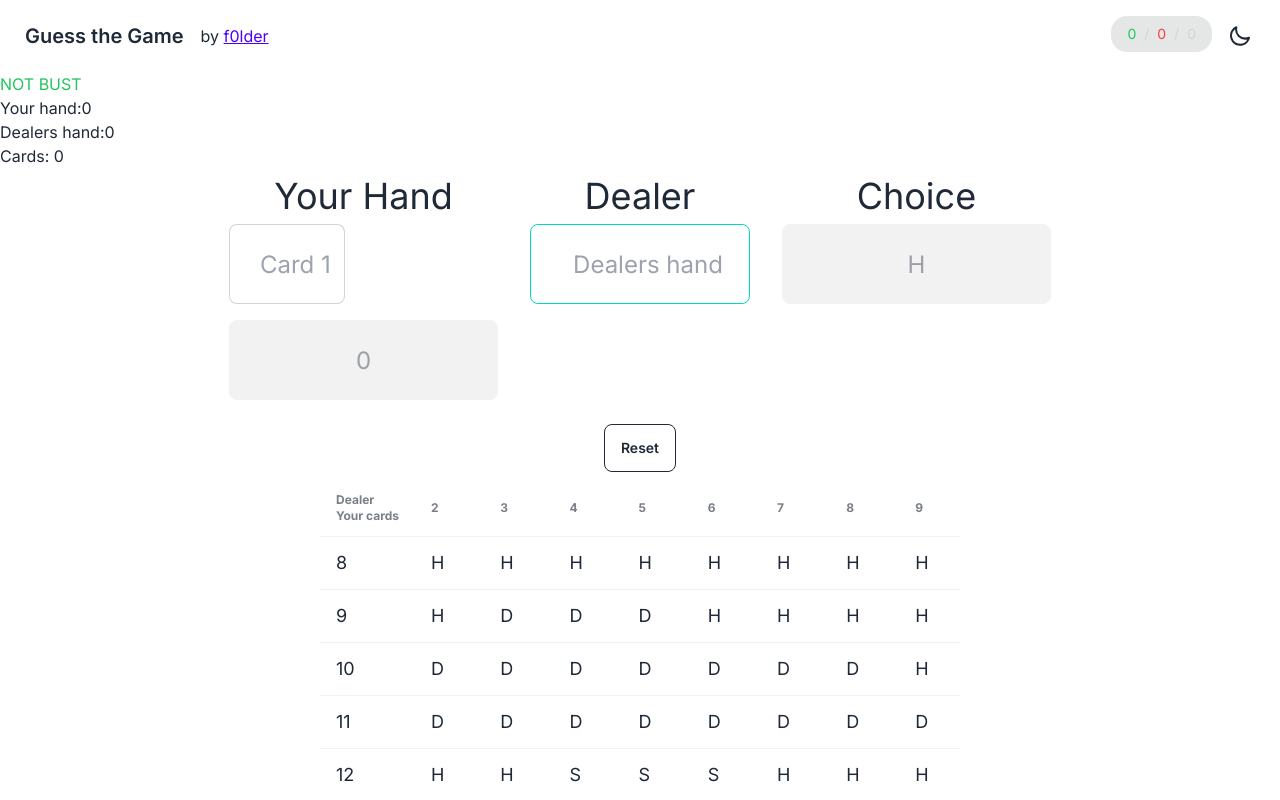
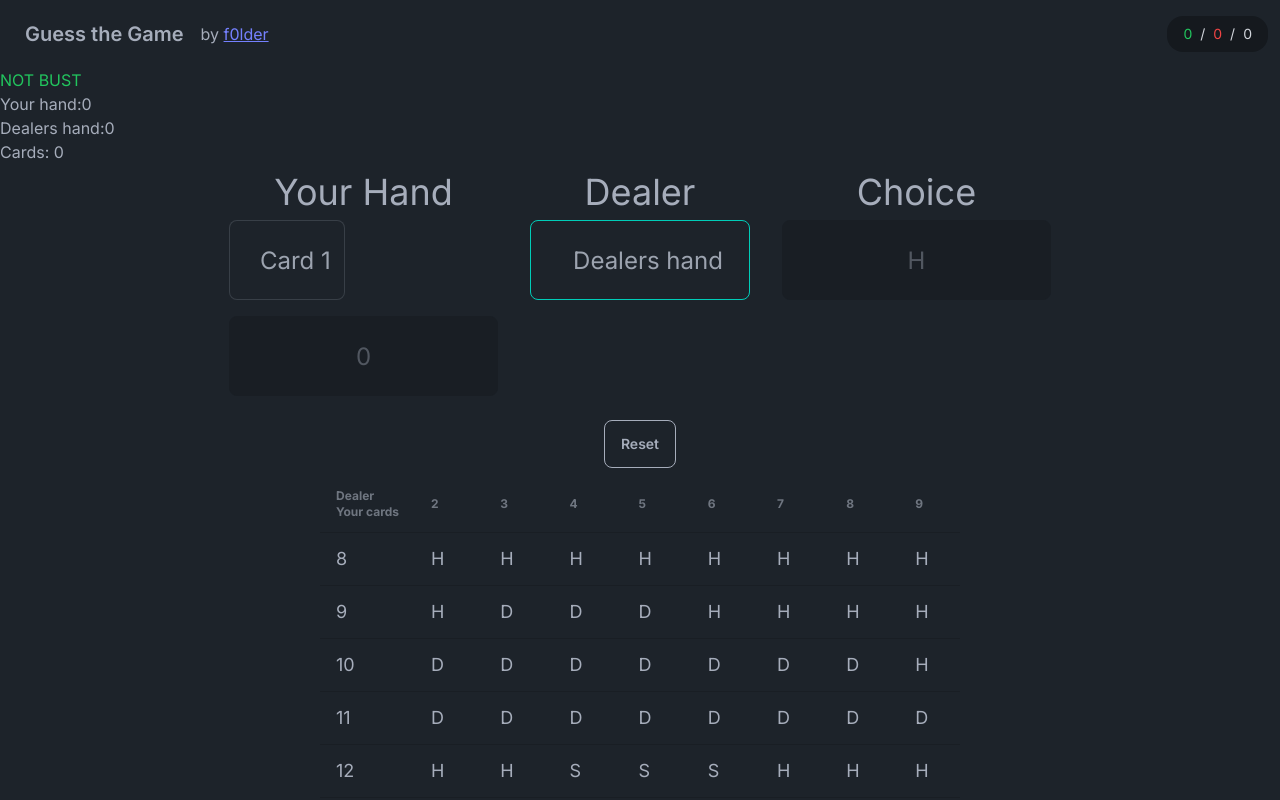
Before and after one commit to f0lder/guess-the-game, a Next.js app: page /black in a window 1280 px wide. Shown: the top 800 px of the page. Built offline with nearby package versions, Linux system fonts and the light colour scheme.

Commit message:
fixed mobile theme

```diff
--- a/app/api/games/route.ts
+++ b/app/api/games/route.ts
@@ -1,4 +1,4 @@
-import { NextApiRequest, NextApiResponse } from "next";
+import type { NextApiResponse } from "next";
 import { NextResponse } from "next/server";
 
 export async function GET(req: Request, res: NextApiResponse) {
--- a/app/layout.tsx
+++ b/app/layout.tsx
@@ -22,7 +22,7 @@
 }>) {
 	return (
 		<html lang="en">
-			<body className={inter.className}>
+			<body className={inter.className} data-theme="dark">
 				{children}
 				<Footer />
 			</body>
--- a/app/page.tsx
+++ b/app/page.tsx
@@ -49,6 +49,7 @@
 };
 
 export default function Home() {
+
 	const DEBUG = false;
 
 	const [data, setData] = useState<Data | null>(null);
@@ -166,7 +167,7 @@
 	};
 
 	return (
-		<div className="w-full h-screen">
+		<div className="w-full min-h-screen">
 			<Menu />
 
 			{randomGame && (
@@ -174,16 +175,15 @@
 					<div className="flex justify-center m-3 overflow-hidden">
 						{DEBUG && <div>{randomGame.name}</div>}
 
-						<div>
+						<div className="max-w-3xl">
 							<Image
 								src={randomGame.screenshots[currentImageIndex].image}
 								alt={"guess"}
 								width={randomGame.screenshots[currentImageIndex].width / 2}
 								height={randomGame.screenshots[currentImageIndex].height / 2}
 								quality={50}
-								unoptimized={true}
 								priority={true}
-								className="max-w-3xl"
+								className="w-fit"
 							/>
 							{hints && (
 								<p className="bg-primary text-white dark:text-black text-center text-xl">
--- a/components/Menu.tsx
+++ b/components/Menu.tsx
@@ -15,14 +15,13 @@
 	};
 
 	return (
-		<div>
 		<div className="navbar bg-base-100">
 			<div className="flex-1">
 				<a className="btn btn-ghost text-xl" href="/">
 					Guess the Game
 				</a>
 				<p className="w-full">
-						by {" "}
+					by{" "}
 					<a
 						className="underline text-primary"
 						href="https://f0lder.xyz/"
@@ -44,39 +43,7 @@
 							</span>
 						</div>
 					</li>
-						<li className="hidden md:block">
-							<label className="swap swap-rotate">
-								{/* this hidden checkbox controls the state */}
-								<input
-									type="checkbox"
-									className="theme-controller"
-									value={theme}
-									onChange={toggleTheme}
-									title="Toggle theme"
-								/>
-								{/* sun icon */}
-								<svg
-									className="swap-on fill-current w-6 h-6"
-									xmlns="http://www.w3.org/2000/svg"
-									viewBox="0 0 24 24"
-								>
-									<title>Sun icon</title>
-									<path d="M5.64,17l-.71.71a1,1,0,0,0,0,1.41,1,1,0,0,0,1.41,0l.71-.71A1,1,0,0,0,5.64,17ZM5,12a1,1,0,0,0-1-1H3a1,1,0,0,0,0,2H4A1,1,0,0,0,5,12Zm7-7a1,1,0,0,0,1-1V3a1,1,0,0,0-2,0V4A1,1,0,0,0,12,5ZM5.64,7.05a1,1,0,0,0,.7.29,1,1,0,0,0,.71-.29,1,1,0,0,0,0-1.41l-.71-.71A1,1,0,0,0,4.93,6.34Zm12,.29a1,1,0,0,0,.7-.29l.71-.71a1,1,0,1,0-1.41-1.41L17,5.64a1,1,0,0,0,0,1.41A1,1,0,0,0,17.66,7.34ZM21,11H20a1,1,0,0,0,0,2h1a1,1,0,0,0,0-2Zm-9,8a1,1,0,0,0-1,1v1a1,1,0,0,0,2,0V20A1,1,0,0,0,12,19ZM18.36,17A1,1,0,0,0,17,18.36l.71.71a1,1,0,0,0,1.41,0,1,1,0,0,0,0-1.41ZM12,6.5A5.5,5.5,0,1,0,17.5,12,5.51,5.51,0,0,0,12,6.5Zm0,9A3.5,3.5,0,1,1,15.5,12,3.5,3.5,0,0,1,12,15.5Z" />
-								</svg>
-
-								{/* moon icon */}
-								<svg
-									className="swap-off fill-current w-6 h-6"
-									xmlns="http://www.w3.org/2000/svg"
-									viewBox="0 0 24 24"
-								>
-									<title>Moon Icon</title>
-									<path d="M21.64,13a1,1,0,0,0-1.05-.14,8.05,8.05,0,0,1-3.37.73A8.15,8.15,0,0,1,9.08,5.49a8.59,8.59,0,0,1,.25-2A1,1,0,0,0,8,2.36,10.14,10.14,0,1,0,22,14.05,1,1,0,0,0,21.64,13Zm-9.5,6.69A8.14,8.14,0,0,1,7.08,5.22v.27A10.15,10.15,0,0,0,17.22,15.63a9.79,9.79,0,0,0,2.1-.22A8.11,8.11,0,0,1,12.14,19.73Z" />
-								</svg>
-							</label>
-						</li>
 				</ul>
-				</div>
 			</div>
 		</div>
 	);
```
Lines whose indentation alone changed are shown as unchanged.
